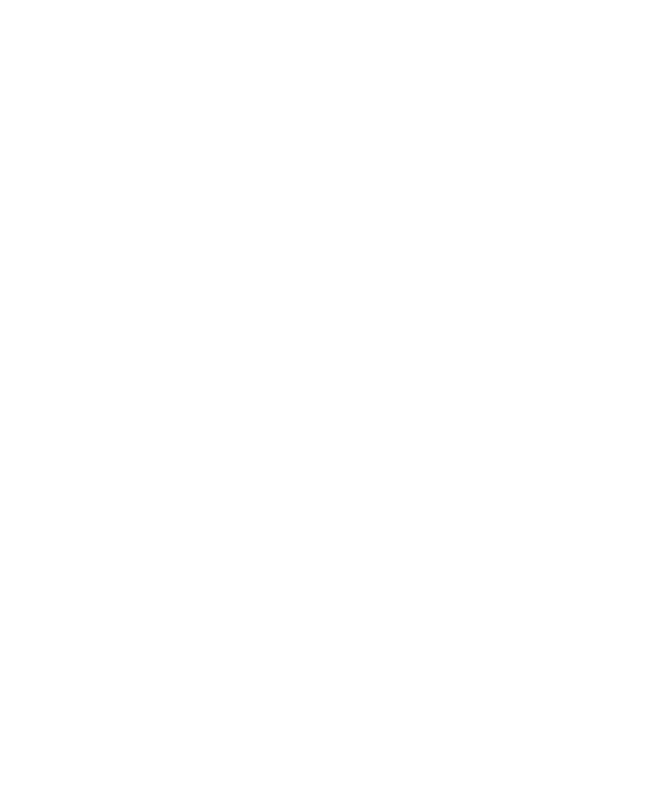
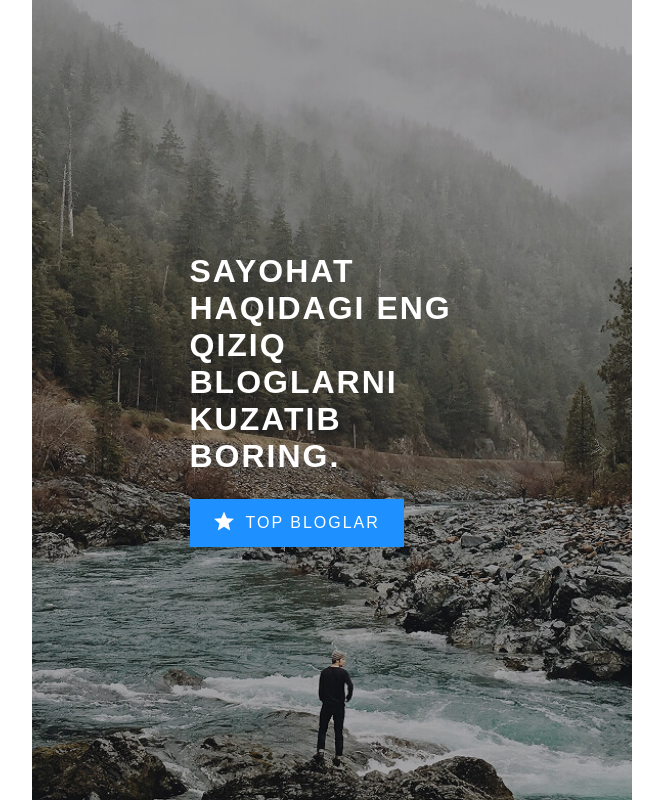
Before and after one commit to fprogrammer15/Article, a plain HTML site: page index.html in a window 1280 px wide. Shown: the whole page, without its empty margins (8-671 px from the left). Drawn offline with nearby package versions, Linux system fonts and the light colour scheme.

Commit message:
Add hero section and global styles to the homepage

```diff
--- a/css/styles.css
+++ b/css/styles.css
@@ -42,4 +42,84 @@
 /* MAIN-CONTENT */
 .main-content {
   flex-grow: 1;
+  display: flex;
+  flex-direction: column;
 }
+
+/* GLOBAL-WRAPPER */
+.global-wrapper {
+  flex-grow: 1;
+  display: flex;
+  width: 100%;
+  max-width: 1200px;
+  margin-left: auto;
+  margin-right: auto;
+}
+
+/* HERO */
+.hero {
+  display: flex;
+  justify-content: center;
+  align-items: center;
+  width: 100%;
+  max-width: 600px;
+  background-image: url("../img/left-bg.jpg");
+  background-repeat: no-repeat;
+  background-size: cover;
+  background-position: center bottom;
+}
+
+.hero-content {
+  width: 285px;
+
+}
+.hero-heading {
+  margin-top: 0;
+  margin-bottom: 24px;
+  font-style: 24px;
+  line-height: normal;
+  letter-spacing: 2px;
+  color: #fff;
+  text-transform: uppercase;
+}
+
+.hero-link {
+  display: inline-block;
+  background-color: #1e90ff;
+  color: #fff;
+  text-decoration: none;
+  text-transform: uppercase;
+  letter-spacing: 2px;
+}
+
+.hero-link-inner {
+  display: flex;
+  padding: 12px 24px;
+}
+
+.hero-link-inner::before {
+  width: 20px;
+  height: 20px;
+  margin-right: 12px;
+  background-image: url("../img/icon-star.svg");
+  background-repeat: no-repeat;
+  background-size: contain;
+  background-position: center center;
+  content: "";
+}
+
+.hero-link-text {
+}
+
+/* RETINA BG */
+@media
+only screen and (-webkit-min-device-pixel-ratio: 2),
+only screen and (   min--moz-device-pixel-ratio: 2),
+only screen and (     -o-min-device-pixel-ratio: 2/1),
+only screen and (        min-device-pixel-ratio: 2),
+only screen and (                min-resolution: 192dpi),
+only screen and (                min-resolution: 2dppx) {
+  .hero {
+    background-image: url("../img/left-bg@2x.jpg");
+  }
+}
--- a/index.html
+++ b/index.html
@@ -3,7 +3,7 @@
 <head>
   <meta charset="UTF-8" />
   <meta name="viewport" content="width=device-width, initial-scale=1.0" />
-  <title>Project</title>
+  <title>Sayohat haqida sayt</title>
 
   <!-- Styles -->
   <link rel="stylesheet" href="./css/normalize.css" />
@@ -11,6 +11,24 @@
 </head>
 <body>
 
+  <main class="main-content">
+    <div class="global-wrapper">
+
+      <!-- HERO -->
+      <div class="hero">
+        <div class="hero-content">
+          <h1 class="hero-heading">Sayohat haqidagi eng qiziq bloglarni kuzatib boring.</h1>
+          <a href="#" class="hero-link">
+            <span class="hero-link-inner">
+              <span class="hero-link-text">Top bloglar</span>
+            </span>
+          </a>
+        </div>
+      </div>
+
+    </div>
+  </main>
+
 
   <script src="js/main.js"></script>
 </body>
```
Also changed, not shown: img/icon-star.svg (added), img/left-bg.jpg (added), img/left-bg@2x.jpg (added).
